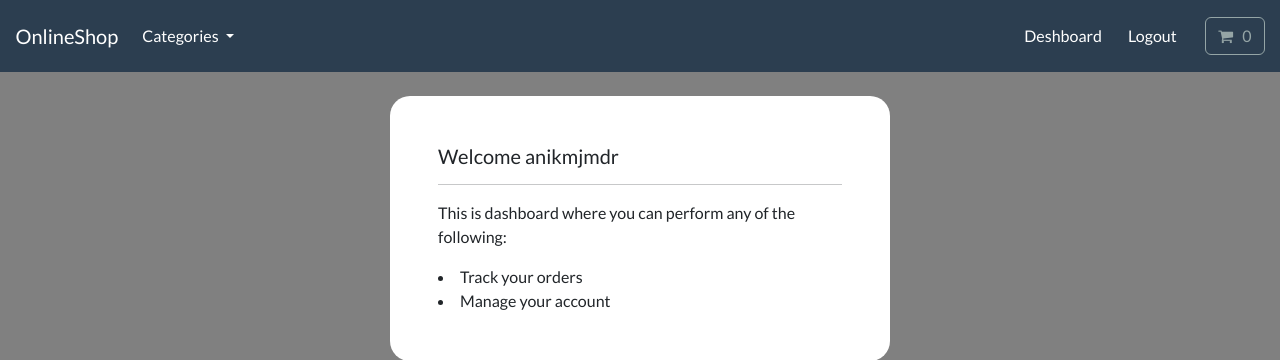
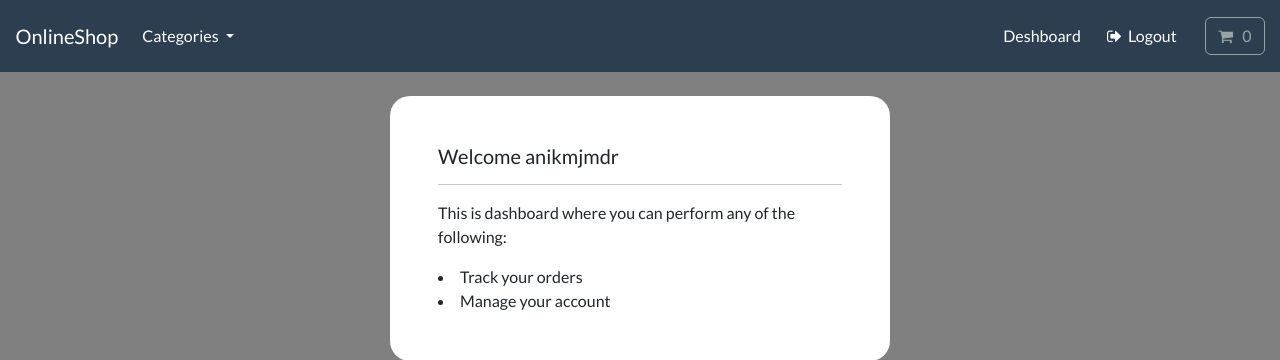
Before and after one commit to Anikmajumder/onlineShop, a Django app: page /account/dashboard in a window 1280 px wide. Shown: the top 360 px of the page. Run offline with Django 3.2, Linux system fonts and the light colour scheme; a user stored in the database is signed in; data comes from the database, SQL or seed files in the repository; both versions use the stored data as it was after the commit; some libraries are stand-ins or nearby versions.

Commit message:
some font-awesome icon added

```diff
--- a/store/templates/store/base.html
+++ b/store/templates/store/base.html
@@ -125,7 +125,7 @@
 
                 <li class="nav-item">
 
-                    <a class="btn btn-alert navbar-btn text-white" type="button"  href="{% url 'user-logout' %}"> Logout </a>
+                    <a class="btn btn-alert navbar-btn text-white" type="button"  href="{% url 'user-logout' %}"><i class="fa fa-sign-out" aria-hidden="true"></i>&nbsp; Logout </a>
 
                 </li>
                 {% else %}
@@ -181,19 +181,19 @@
 
     {% for message in messages %}
         {% if message.level == DEFAULT_MESSAGE_LEVELS.SUCCESS %}
-            <h6 id="message-timer" class="alert alert-success text-center">{{message}}</h6>
+            <h6 id="message-timer" class="alert alert-success text-center"><i class="fa fa-sign-out" aria-hidden="true"></i>&nbsp; {{message}}</h6>
         {% endif %}
     {% endfor %}
 
     {% for message in messages %}
         {% if message.level == DEFAULT_MESSAGE_LEVELS.ERROR %}
-            <h6 id="message-timer" class="alert alert-danger text-center">{{message}}</h6>
+            <h6 id="message-timer" class="alert alert-danger text-center"><i class="fa fa-exclamation-triangle" aria-hidden="true"></i>&nbsp; {{message}}</h6>
         {% endif %}
     {% endfor %}
 
     {% for message in messages %}
     {% if message.level == DEFAULT_MESSAGE_LEVELS.INFO %}
-        <h6 id="message-timer" class="alert alert-info text-center">{{message}}</h6>
+        <h6 id="message-timer" class="alert alert-info text-center"><i class="fa fa-check-circle" aria-hidden="true"></i>&nbsp; {{message}}</h6>
     {% endif %}
     {% endfor %}
 
```
Also changed, not shown: db.sqlite3.
